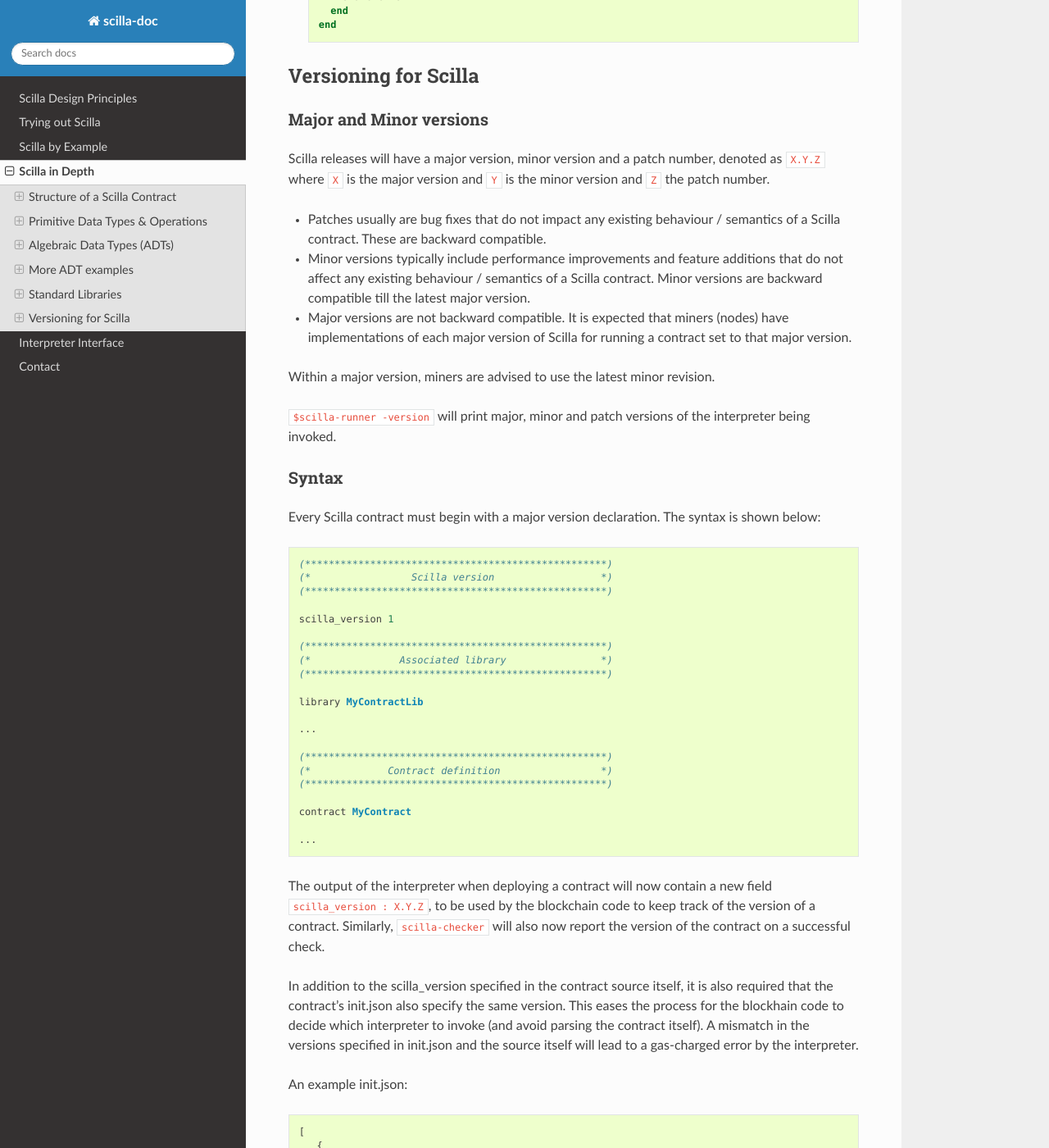
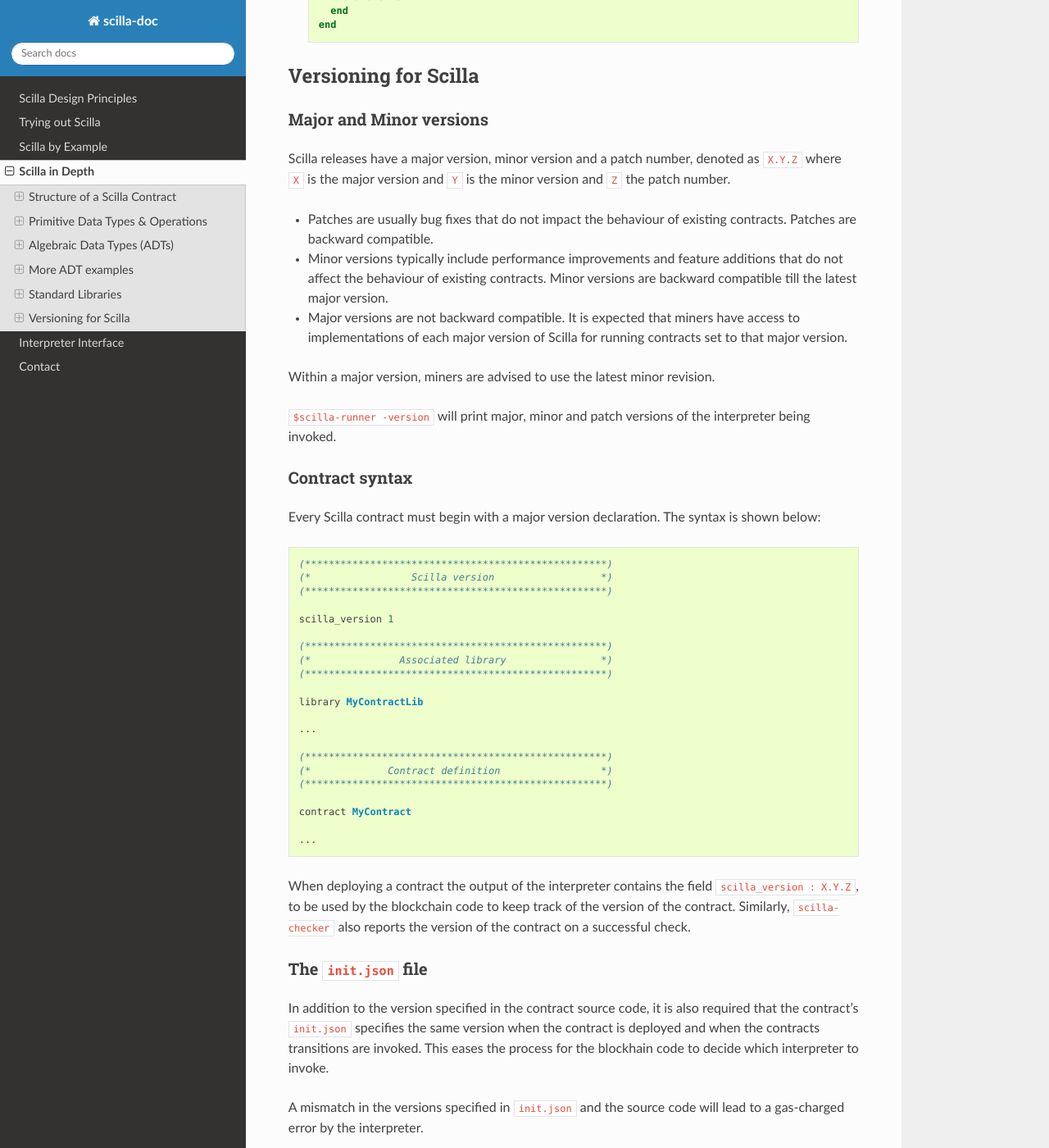
Before and after one commit to Zilliqa/scilla-docs, a Sphinx documentation site: the page built from docs/source/scilla-in-depth.rst, in a window 1280 px wide and 1400 px high, scrolled down 17743 px. Shown: the whole window at 82% size. Built offline with Sphinx 7.4.7 and the Read the Docs theme 2.0.0, drawn with Linux system fonts in a browser that asks for light colours; some of the changed text lies outside the part shown.

Commit message:
Improved versioning

```diff
--- a/docs/source/scilla-in-depth.rst
+++ b/docs/source/scilla-in-depth.rst
@@ -986,22 +986,21 @@ Versioning for Scilla
 Major and Minor versions
 ************************
 
-Scilla releases will have a major version, minor version and a patch
-number, denoted as ``X.Y.Z`` where ``X`` is the major version and ``Y`` is
-the minor version and ``Z`` the patch number.
+Scilla releases have a major version, minor version and a patch
+number, denoted as ``X.Y.Z`` where ``X`` is the major version and
+``Y`` is the minor version and ``Z`` the patch number.
 
-- Patches usually are bug fixes that do not impact any existing
-  behaviour / semantics of a Scilla contract. These are backward
-  compatible.
+- Patches are usually bug fixes that do not impact the behaviour of
+  existing contracts. Patches are backward compatible.
 
 - Minor versions typically include performance improvements and
-  feature additions that do not affect any existing behaviour /
-  semantics of a Scilla contract. Minor versions are backward
-  compatible till the latest major version.
+  feature additions that do not affect the behaviour of existing
+  contracts. Minor versions are backward compatible till the latest
+  major version.
 
 - Major versions are not backward compatible. It is expected that
-  miners (nodes) have implementations of each major version of Scilla
-  for running a contract set to that major version.
+  miners have access to implementations of each major version of
+  Scilla for running contracts set to that major version.
 
 Within a major version, miners are advised to use the latest minor
 revision.
@@ -1041,19 +1040,25 @@ syntax is shown below:
     ...
 
 
-The output of the interpreter when deploying a contract will now
-contain a new field ``scilla_version : X.Y.Z``, to be used by the
-blockchain code to keep track of the version of a contract. Similarly,
-``scilla-checker`` will also now report the version of the contract on a
+When deploying a contract the output of the interpreter contains the
+field ``scilla_version : X.Y.Z``, to be used by the blockchain code to
+keep track of the version of the contract. Similarly,
+``scilla-checker`` also reports the version of the contract on a
 successful check.
 
-In addition to the scilla_version specified in the contract source itself,
-it is also required that the contract's init.json also specify the same version.
-This eases the process for the blockhain code to decide which interpreter to invoke
-(and avoid parsing the contract itself). A mismatch in the versions specified in
-init.json and the source itself will lead to a gas-charged error by the interpreter.
+The ``init.json`` file
+**********************
 
-An example init.json:
+In addition to the version specified in the contract source code, it
+is also required that the contract's ``init.json`` specifies the same
+version when the contract is deployed and when the contracts
+transitions are invoked. This eases the process for the blockhain
+code to decide which interpreter to invoke.
+
+A mismatch in the versions specified in ``init.json`` and the source code
+will lead to a gas-charged error by the interpreter.
+
+An example ``init.json``:
 
 .. code-block:: json
 
@@ -1074,7 +1079,8 @@ An example init.json:
 Chain invocation behaviour
 **************************
 
-Chain invocation of contracts between component contracts of different
-Scilla versions are allowed. Changes to the language are guaranteed to
-ensure monotonicity of changes in the interpreter's treatment of
-messages.
+Contracts of different Scilla versions may invoke transitions on each
+other.
+
+The semantics of message passing between contracts is guaranteed to be
+backward compatible between major versions.
```
Also changed, not shown: other parts of docs/source/scilla-in-depth.rst (+2 -2 lines).
